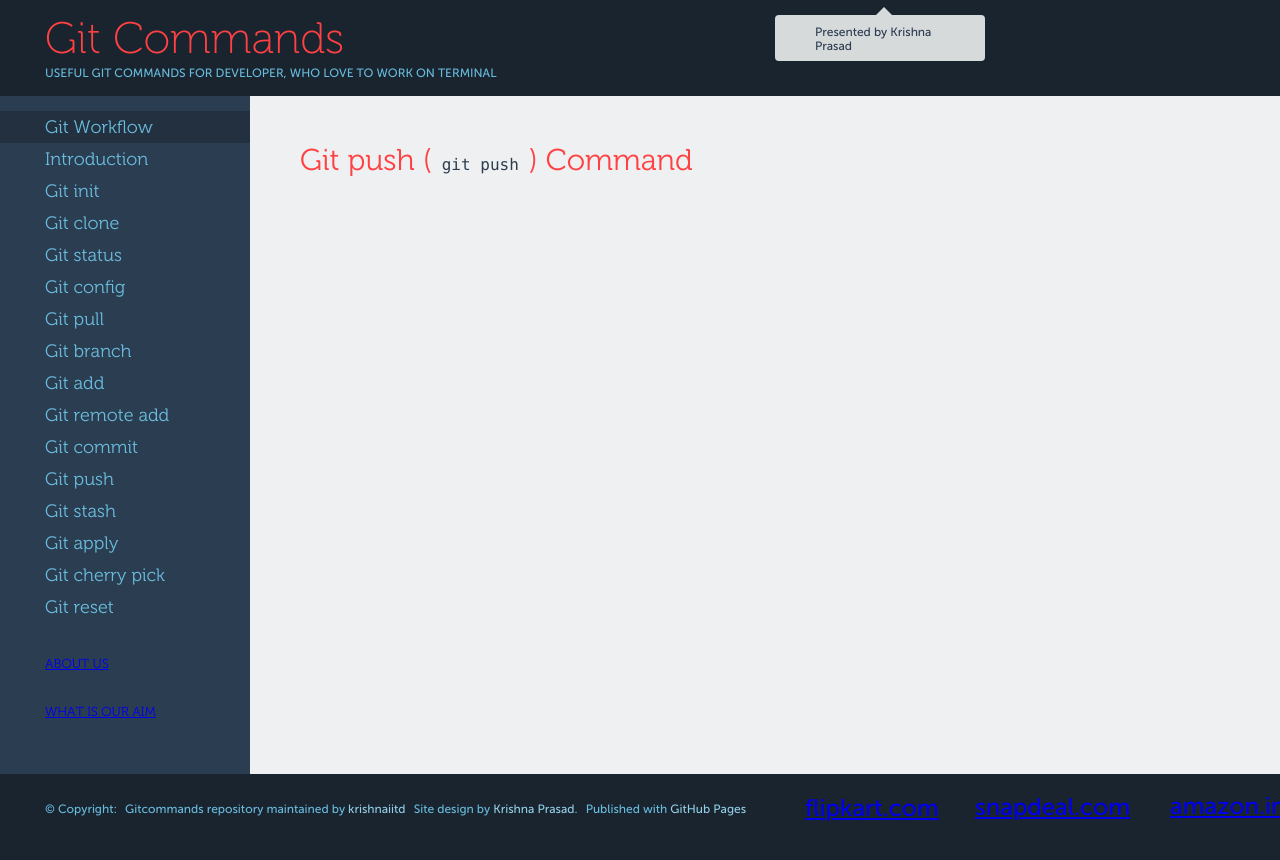
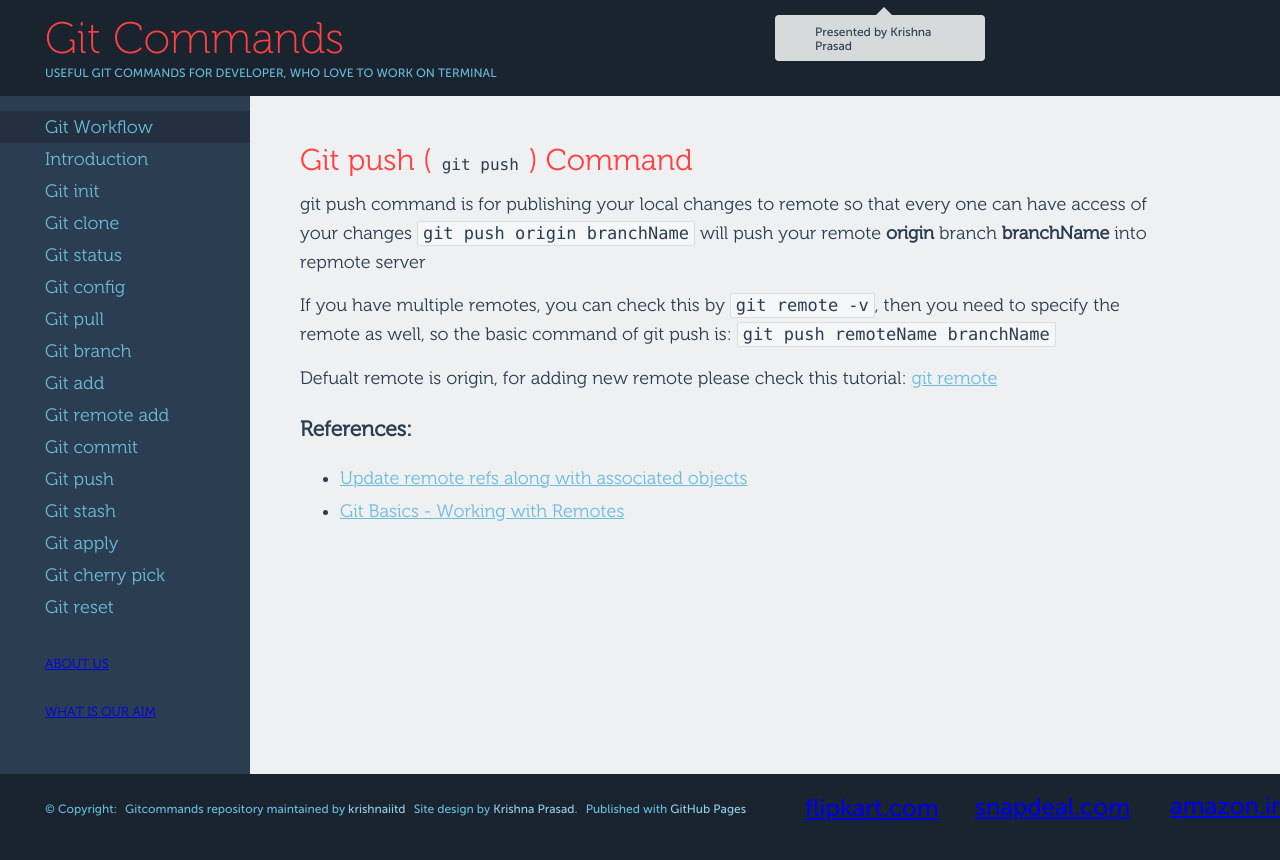
Before and after one commit to krishnaiitd/gitcommands, a Jekyll site: the page built from git-push/index.html, in a window 1280 px wide. Shown: the top 860 px of the page. Built offline with Jekyll 4.4.1, drawn with Linux system fonts in a browser that asks for light colours; comment, search, counter and statistics services are not loaded.

Commit message:
Added content of git push command

```diff
--- a/git-init/index.html
+++ b/git-init/index.html
@@ -1,8 +1,8 @@
 ---
 layout: default
 title: Git Commands - Git Init Command, git init command help to create a new git repository or to convert the exisiting reposity into git repository.
-description: Git apply command help to patch particular commit taken from git cherry pick command or from git stash.
-keywords: git apply, git commands, git cherry pick, git stash.
+description: Git init command  convert the existing repository into  version control repo or create a new version control reposiotry
+keywords: git init, git commands, git clone.
 ---
 <article id="git-init">
   <p>
--- a/git-push/index.html
+++ b/git-push/index.html
@@ -1,11 +1,28 @@
 ---
 layout: default
 title: Git Commands - Git config Command, git config to set up a existing git repository in your local system.
-description: Git config Command, git config to know the configuration of your repository, user name and other setting
-keywords: git config, git commands, git git config global, git config --list.
+description: Git push Command, git push to command pushes your local changes to remote repository.
+keywords: git push, git push origin, git push upstream, git push .
 ---
 <article id="git-push">
   <p>
     <h2> Git push (<code> git push </code>) Command</h2>
   </p>
+  <div>
+    <p class="commnad-title"> git push command is for publishing your local changes to remote so that every one can have access of your changes
+      <code>git push origin branchName</code> will push your remote <b>origin</b>  branch <b>branchName</b> into repmote server
+    </p>
+    <p> If you have multiple remotes, you can check this by <code>git remote -v</code>, then you need to specify the remote as well, so the basic command of git push is:
+    	<code>git push remoteName branchName</code>
+    </p>
+    <p>
+    	Defualt remote is origin, for adding new remote please check this tutorial: <a href="{{ site.baseurl }}/git-remote-add">git remote</a>
+    </p>
+
+    <h3> References: </h3>
+    <ul>
+      <li><a href="https://git-scm.com/docs/git-push" rel="nofollow" target="_blank">Update remote refs along with associated objects</a>
+      <li> <a href="https://git-scm.com/book/en/v2/Git-Basics-Working-with-Remotes" rel="nofollow" target="_blank">Git Basics - Working with Remotes</a>
+    </ul>
+  </div>
 </article>
--- a/git-workflow/index.html
+++ b/git-workflow/index.html
@@ -1,7 +1,7 @@
 ---
 layout: default
 title: Git Commands - Git Workflow, git init command help to create a new git repository or to convert the exisiting reposity into git repository.
-description: Git apply command help to patch particular commit taken from git cherry pick command or from git stash.
+description: Git workfilw describes the concept of conversion control structure, how git works locally and pushes the code to remote server, understanding of end to end workfolw.
 keywords: git apply, git commands, git cherry pick, git stash.
 ---
 <article id="gitworkflow">
@@ -9,6 +9,9 @@ keywords: git apply, git commands, git cherry pick, git stash.
   <div class="workflowimg">
     <img src="{{ site.baseurl }}/images/GitWorkflow-3.png" alt="git workflow diagram" width="666" height="550">
   </div>
+  <div>
+  	The above diagram show you how the git works locally and remotely, there is specific command to commit the repository changes into locally and then you need to push local changes to remote sever by specific commands, you will learn the commit and push commands in the next tutorial page, for git commit <a href="{{ site.baseurl }}/git-commit">click here</a> and for how to push the local change to remote <a href="{{ site.baseurl }}/git-push">here</a>
+  </div>
   <h2 id="what-is-git"><a href="{{ site.baseurl }}/what-is-git">What is Git and Git Commands?</a></h2>
 
 </article>
```
Also changed, not shown: GitWorkFlow-1.png (deleted), GitWorkFlow-2.png (deleted), 1 other file.
